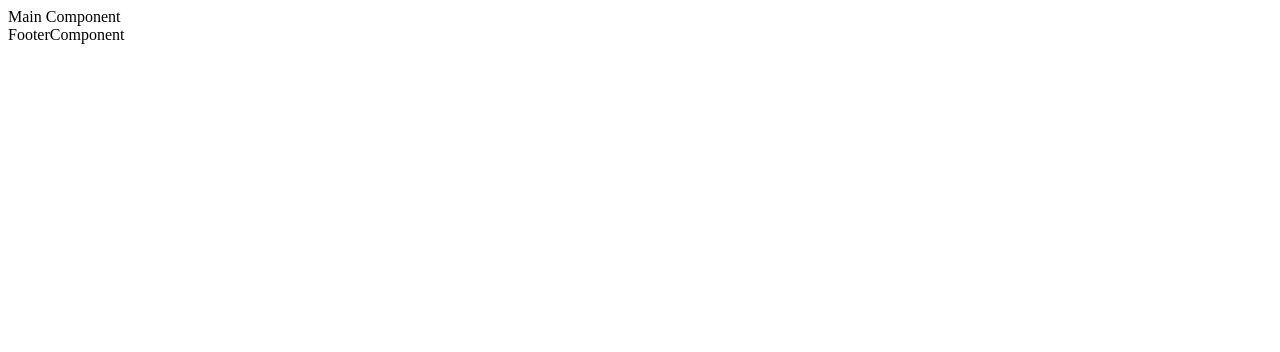
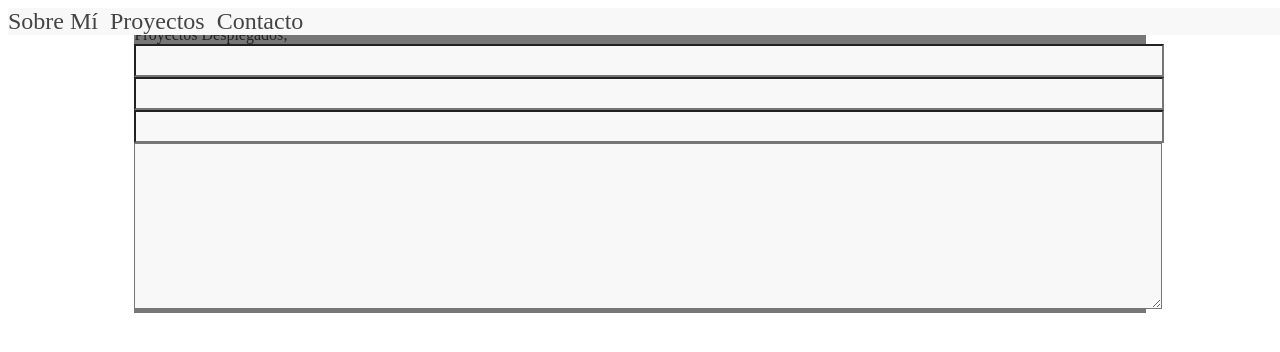
Before and after one commit to ruben-dev98/portfolio, a React (Vite) app: page / in a window 1280 px wide. Shown: the top 352 px of the page. Built offline with nearby package versions, Linux system fonts and the light colour scheme.

Commit message:
ADD: about, projects & contact component

```diff
--- /dev/null
+++ b/src/components/AboutComponent/AboutComponent.tsx
@@ -0,0 +1,9 @@
+const AboutComponent = () => {
+    return (
+        <section>
+            Un poquito sobre mi
+        </section>
+    )
+}
+
+export default AboutComponent;
--- /dev/null
+++ b/src/components/ContactComponent/ContactComponent.tsx
@@ -0,0 +1,16 @@
+const ContactComponent = () => {
+    return (
+        <section>
+            <form action="" method="post">
+                <input type="text" name="name" id="name" />
+                <input type="text" name="email" id="email" />
+                <input type="text" name="subject" id="subject" />
+                <textarea name="message" id="message" cols="30" rows="10">
+
+                </textarea>
+            </form>
+        </section>
+    );
+}
+
+export default ContactComponent;
--- a/src/components/FooterComponent/FooterComponent.tsx
+++ b/src/components/FooterComponent/FooterComponent.tsx
@@ -1,6 +1,17 @@
+import styled from "styled-components";
+
+const FooterStyled = styled.footer`
+    width: 100%;
+
+
+`;
+
+
 const FooterComponent = () => {
     return (
-        <footer> FooterComponent </footer>
+        <FooterStyled>
+
+        </FooterStyled>
     );
 }
 
--- a/src/components/HeaderComponent/HeaderComponent.tsx
+++ b/src/components/HeaderComponent/HeaderComponent.tsx
@@ -3,6 +3,22 @@ import styled from "styled-components";
 const HeaderStyled = styled.header`
     width: 100%;
     background-color: #f8f8f8;
+    position: fixed;
+
+    nav {
+        display: flex;
+        align-items: center;
+        justify-content: start;
+        gap: 12px;
+
+        a {
+            color: #444;
+            text-decoration: none;
+            font-size: 1.5rem;
+        }
+    }
+
+
 `;
 
 
@@ -10,10 +26,9 @@ const HeaderComponent = () => {
     return (
         <HeaderStyled>
             <nav>
-                <a href="#"></a>
-                <a href=""></a>
-                <a href=""></a>
-                <a href=""></a>
+                <a href="#about">Sobre Mí</a>
+                <a href="#projects">Proyectos</a>
+                <a href="#contact">Contacto</a>
             </nav>
         </HeaderStyled>
     );
--- a/src/components/MainComponent/MainComponent.tsx
+++ b/src/components/MainComponent/MainComponent.tsx
@@ -1,8 +1,45 @@
+
+import ContactComponent from '../ContactComponent/ContactComponent';
+import ProjectsComponent from '../ProjectsComponent/ProjectsComponent';
+import AboutComponent from './../AboutComponent/AboutComponent';
+import { styled } from 'styled-components';
+
+const MainStyled = styled.main`
+    width: 80%;
+    margin: 0 auto;
+    height: 100vh;
+
+    section {
+        width: 100%;
+        font-size: 1rem;
+        color: #222;
+        background-color: #777;
+
+        form {
+            width: 100%;
+
+            input {
+                width: 100%;
+                padding: 7px;
+                background-color: #f8f8f8;
+            }
+
+            textarea {
+                width: 100%;
+                padding: 7px;
+                background-color: #f8f8f8;
+            }
+        }
+    }
+`;
+
 const MainComponent = () => {
     return (
-        <main>
-            Main Component
-        </main>
+        <MainStyled>
+            <AboutComponent/>
+            <ProjectsComponent/>
+            <ContactComponent/>
+        </MainStyled>
     );
 }
 
--- /dev/null
+++ b/src/components/ProjectsComponent/ProjectsComponent.tsx
@@ -0,0 +1,10 @@
+const ProjectsComponent = () => {
+    return (
+        <section>
+            Proyectos Desplegados;
+        </section>
+    );
+}
+
+
+export default ProjectsComponent;
```
